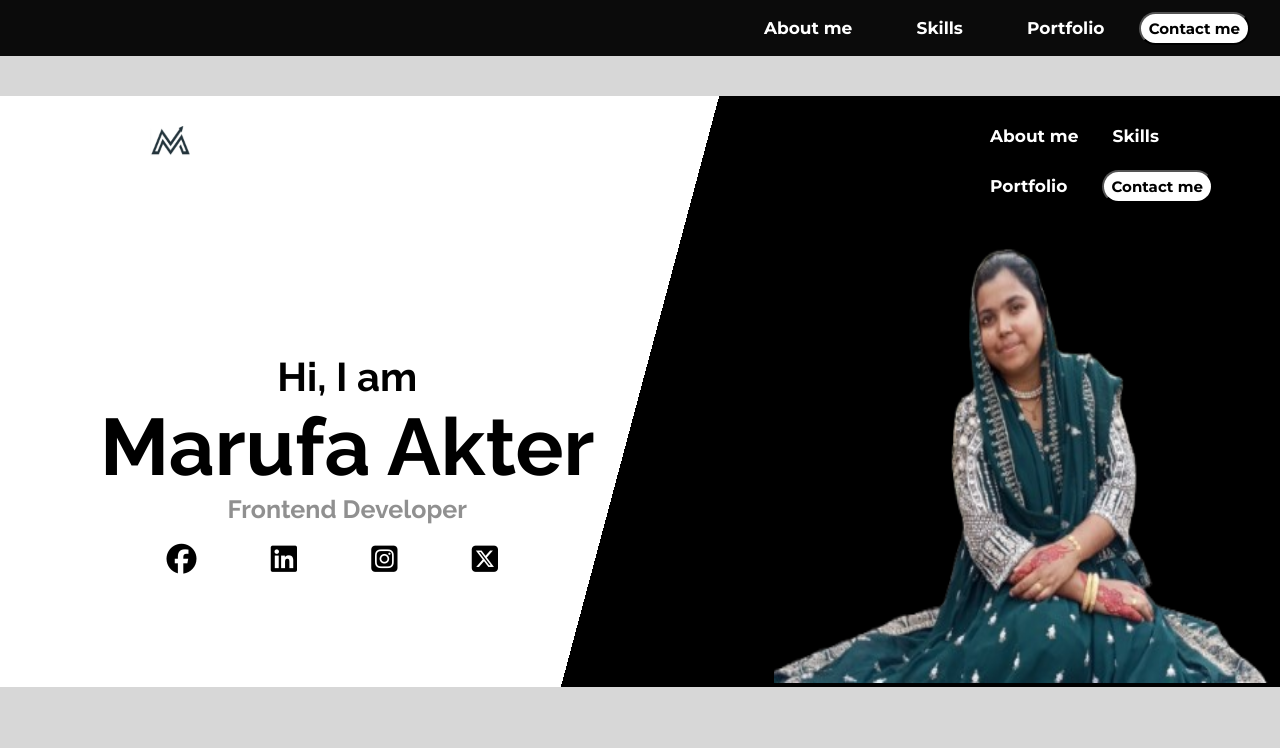
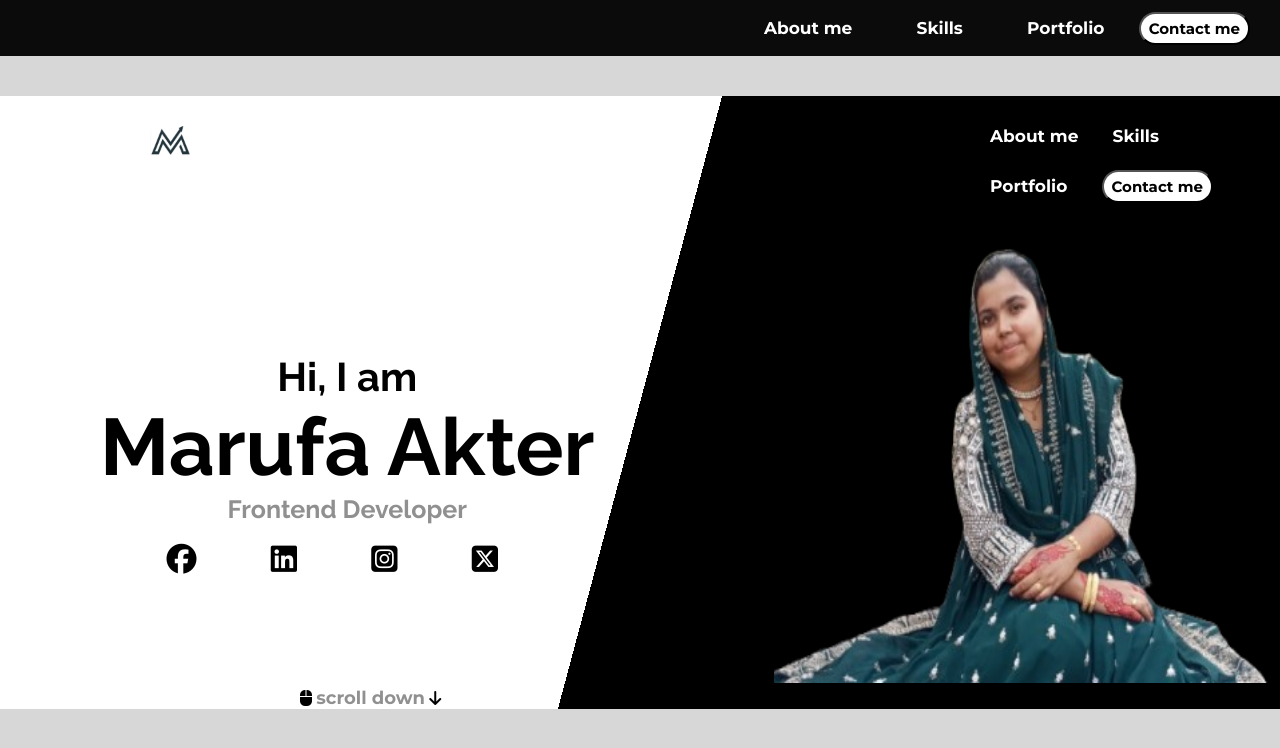
Before and after one commit to marufaakter1947/PracticePortfolio, a plain HTML site: page index.html in a window 1280 px wide. Drawn offline with Linux system fonts and the light colour scheme.

Commit message:
banner section done

```diff
--- a/index.html
+++ b/index.html
@@ -51,6 +51,9 @@
 <img src="images/img-removebg-preview.png" alt="">
             </div>
         </div>
+       <i class="fa-solid fa-computer-mouse scroll"></i>
+       <p class="scroll-p">scroll down</p>
+       <i class="fa-solid fa-arrow-down"></i>
 
     </section>
 </body>
--- a/style.css
+++ b/style.css
@@ -119,3 +119,18 @@ text-align: center;
 
 
 }
+.scroll{
+    text-align: center ;
+    margin-left: 300px;
+    /* font-size: 25px; */
+
+}
+.scroll-p{
+    font-size: 18px;
+    font-weight: bolder;
+    display: inline;
+color: #909090;
+}
+.scroll-p:hover,.scroll:hover,i:hover{
+    color: blueviolet;
+}
```
